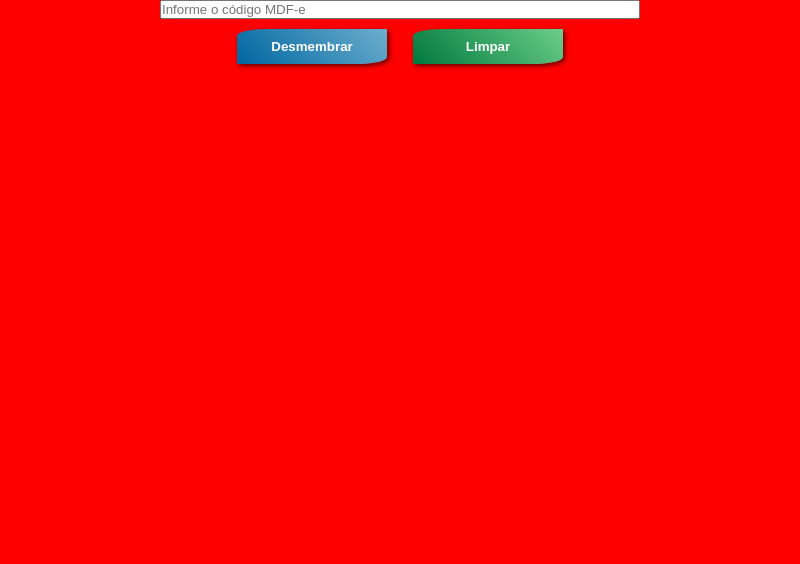
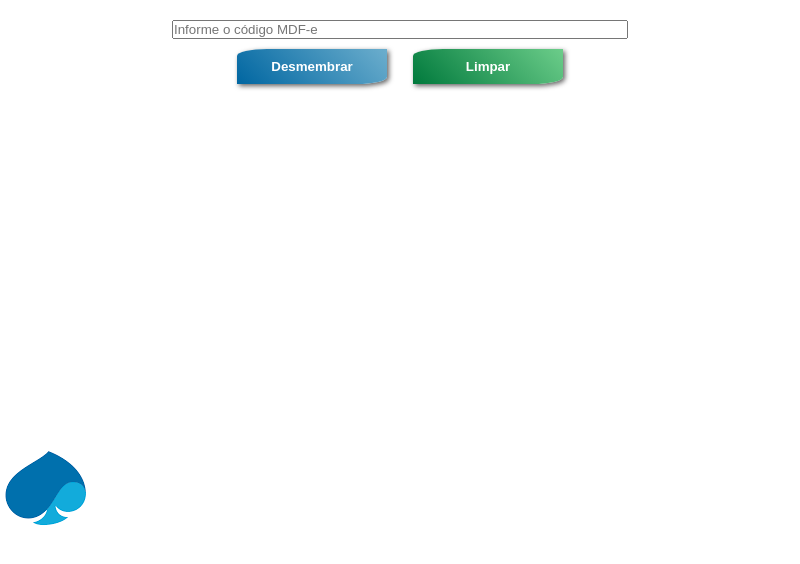
Before and after one commit to Sr-R0b0t/capgemini, an Electron app: page index.html in a window 800 px wide. Drawn offline with Linux system fonts and the light colour scheme.

Commit message:
Atualização

```diff
--- a/style.css
+++ b/style.css
@@ -6,11 +6,10 @@
 }
 
 body {
-  /*  padding: 20px;
+    padding: 20px;
     background-image: url(./logo.png);
     background-repeat: no-repeat;
-    background-position: -23.5rem 28rem; */
-    background-color: red;
+    background-position: -23.5rem 28rem;
 }
 
 .buttons{
```
